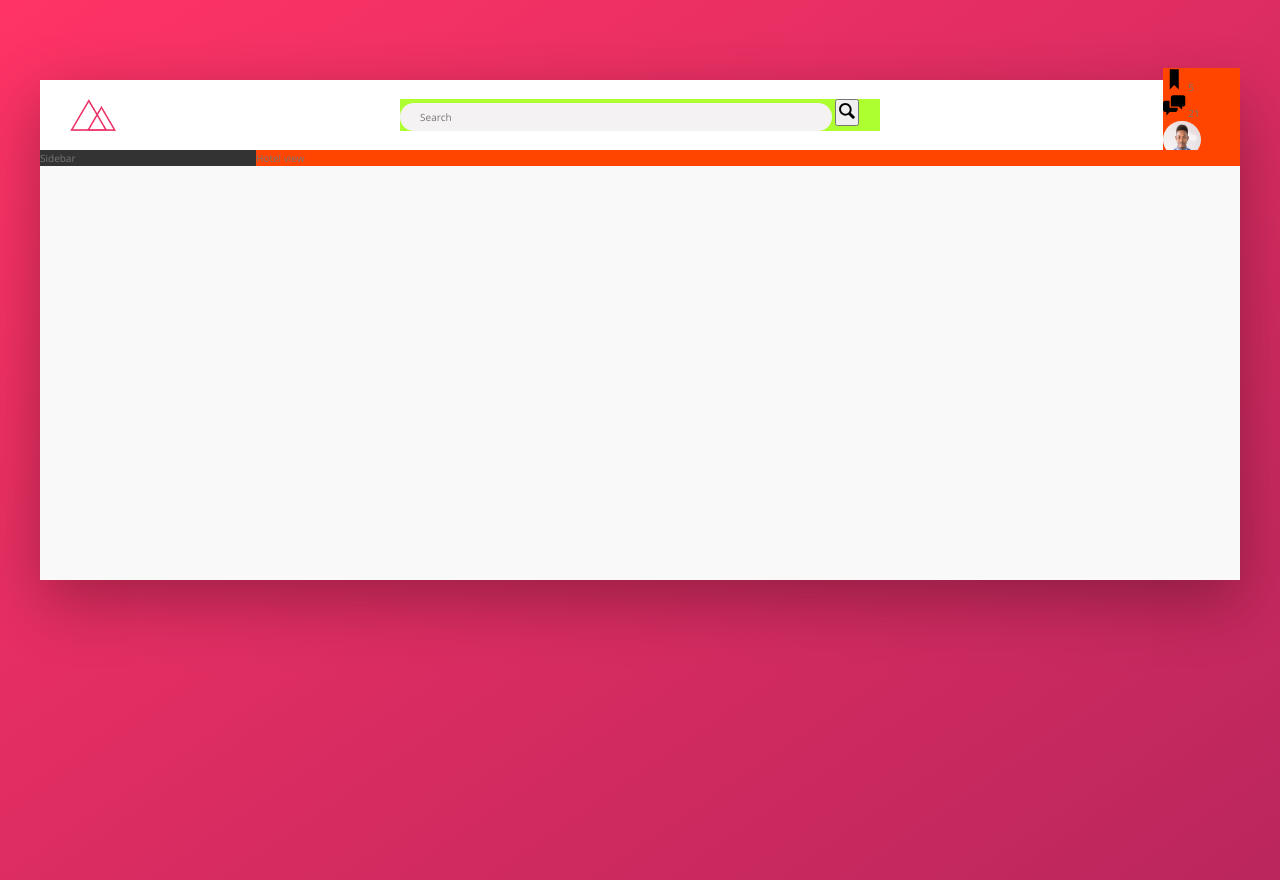
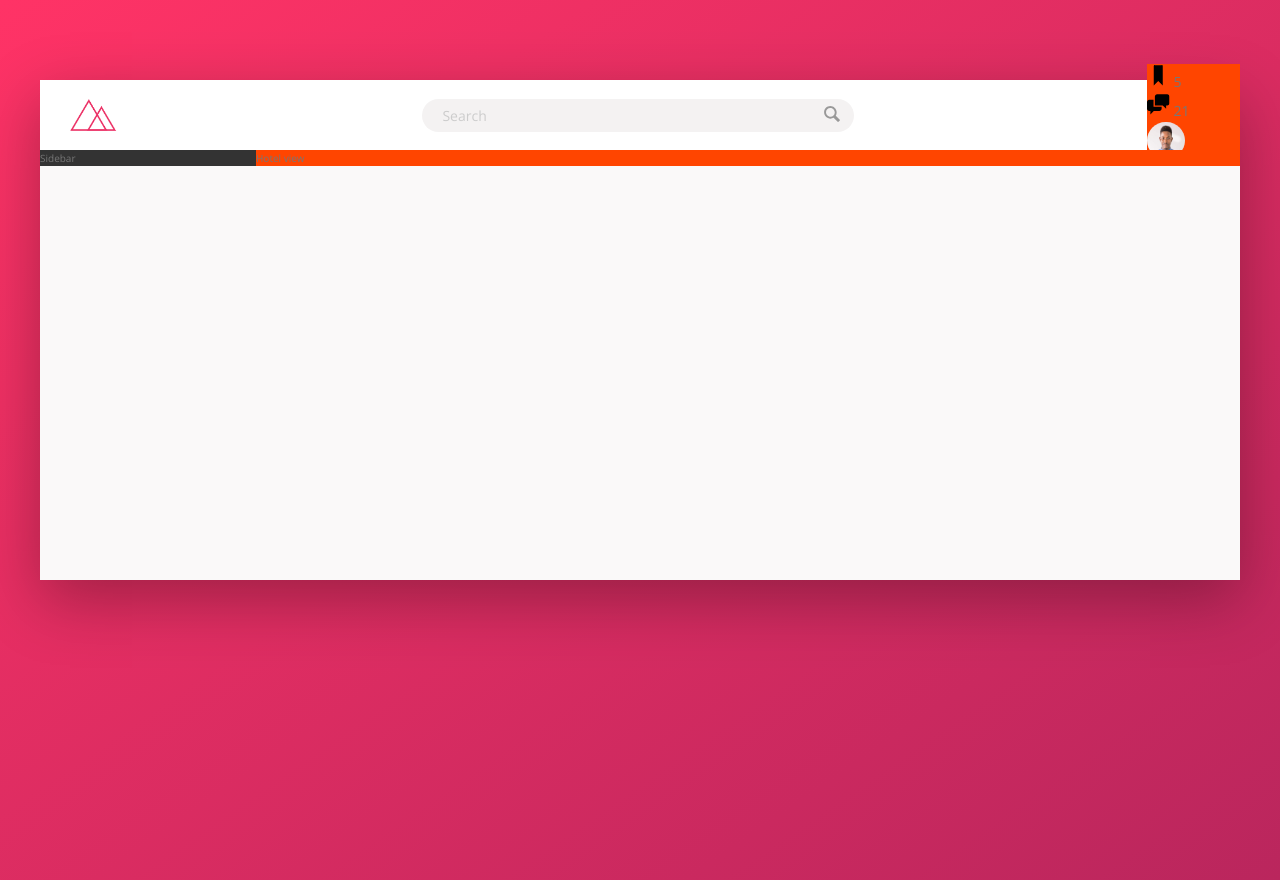
Before and after one commit to fortunee/trillo, a website: page index.html in a window 1280 px wide. Drawn offline with nearby package versions, Linux system fonts and the light colour scheme.

Commit message:
wrapup styling on the search box element

```diff
--- a/sass/_components.scss
+++ b/sass/_components.scss
@@ -10,8 +10,11 @@
  * SEARCH BOX STYLES
  */
  .search {
-     background-color: greenyellow;
      flex: 0 0 40%;
+
+     display: flex;
+     align-items: center;
+     justify-content: center;
 
      &__input {
         font-family: inherit;
@@ -23,21 +26,41 @@
         border-radius: 9rem;
         width: 90%;
         transition: all .2s;
+        margin-right: -3.25rem;
 
         &:focus {
             outline: none;
             width: 100%;
             background-color: var(--grey-color-light-3);
         }
+
+        &::-webkit-input-placeholder {
+            font-weight: 100;
+            color: var(--grey-color-light-4);
+        }
+     }
+
+     &__input:focus + &__button {
+         background-color: var(--grey-color-light-3);
      }
 
      &__button {
+        border: none;
+        background-color: var(--grey-color-light-2);
 
+        &:focus {
+            outline: none;
+        }
+
+        &:active {
+            transform: translateY(.2rem);
+        }
      }
 
      &__icon {
         height: 2rem;
         width: 2rem;
+        fill: var(--grey-color-dark-3);
      }
  }
 
--- a/sass/_layout.scss
+++ b/sass/_layout.scss
@@ -8,6 +8,7 @@
 }
 
 .header {
+    font-size: 1.4rem;
     height: 7rem;
     background-color: #ffffff;
     border-bottom: var(--grey-color-light-2);
```
Also changed, not shown: css/style.css.
